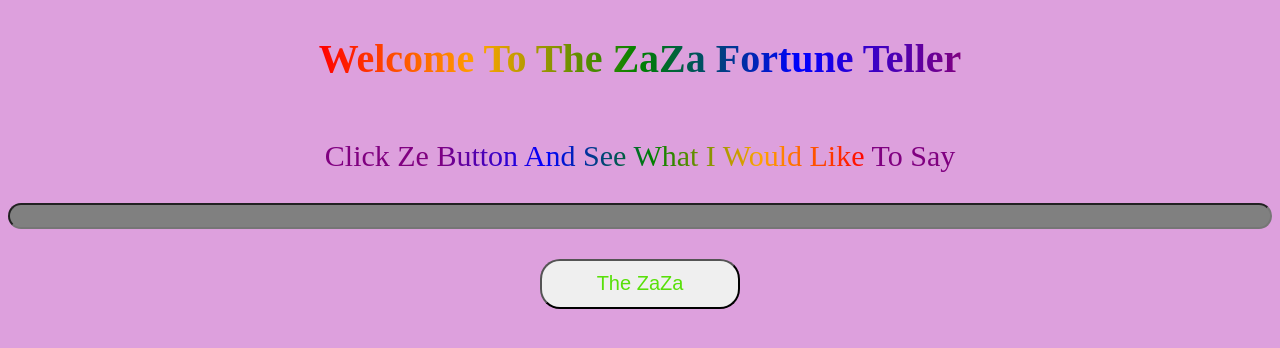
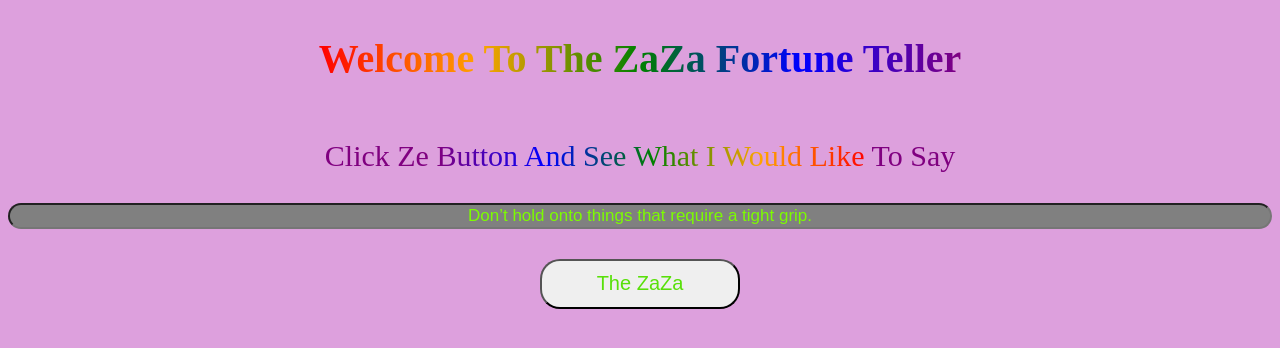
Before and after one commit to NickHChan/Random-Fortune-Teller, a plain HTML site: page index.html in a window 1280 px wide. Both pictures are taken after a click on the button "The ZaZa". Shown: the top 348 px of the page. Drawn offline with Linux system fonts and the light colour scheme.

Commit message:
added array of fortunes in .js with dispaly function which displays the fortunes in the input area

```diff
--- a/index.html
+++ b/index.html
@@ -5,6 +5,7 @@
     <meta http-equiv="X-UA-Compatible" content="IE=edge">
     <meta name="viewport" content="width=device-width, initial-scale=1.0">
     <link rel="stylesheet" href="./styles.css">
+    <script src="./script.js"></script>
     <title>Za Fortune Teller</title>
 </head>
 <body>
@@ -13,10 +14,10 @@
         <p>Click Ze Button And See What I Would Like To Say</p>
     </div>
     <div class="reponseBox">
-        <input class="inputBox" type="text" readonly>
+        <input value="" id="inputBox" type="text" readonly>
     </div>
     <div class="buttonBox">
-        <button>The ZaZa</button>
+        <button id="theButton" onclick="displayFortune()">The ZaZa</button>
     </div>
 </body>
 </html>
--- a/script.js
+++ b/script.js
@@ -0,0 +1,26 @@
+const fortunes = [
+    `Do it scared.`,
+
+    `Don’t hold onto things that require a tight grip.`,
+
+    `Little by little, one travels far.`,
+
+    `One bad chapter doesn't mean your story is over.`,
+
+    `Turn your wounds into wisdom.`,
+
+    `Stay hungry. Stay foolish.`,
+
+    `The only impossible journey is the one you never begin.`,
+
+    `Hold up, one second. I need to re-supply... *Puff* *Puff*`
+]
+const button = document.getElementById("theButton")
+const totalFortunes = fortunes.length-1;
+
+
+const displayFortune = () => {
+    const randomNum = Math.round(Math.random()*totalFortunes);
+    const theFortune = fortunes[randomNum]
+    document.getElementById('inputBox').value = theFortune;
+}
--- a/styles.css
+++ b/styles.css
@@ -14,6 +14,7 @@ h1{
     background-clip: text;
     -webkit-text-fill-color: transparent;
     background-color: #f3ec78;
+    color: aqua;
 }
 
 p{
@@ -23,6 +24,7 @@ p{
     background-clip: text;
     -webkit-text-fill-color: transparent;
     background-color: aqua;
+    color: #f3ec78
 };
 
 .firstPBox{
@@ -42,11 +44,14 @@ p{
     margin-bottom: 30px;
     width: 100%;
 }
-.inputBox{
+#inputBox{
     width:100%;
     height: 20px;
     background-color: gray;
     border-radius: 3em;
+    text-align: center;
+    font-size: 17px;
+    color: lawngreen;
 }
 
 button{
```
